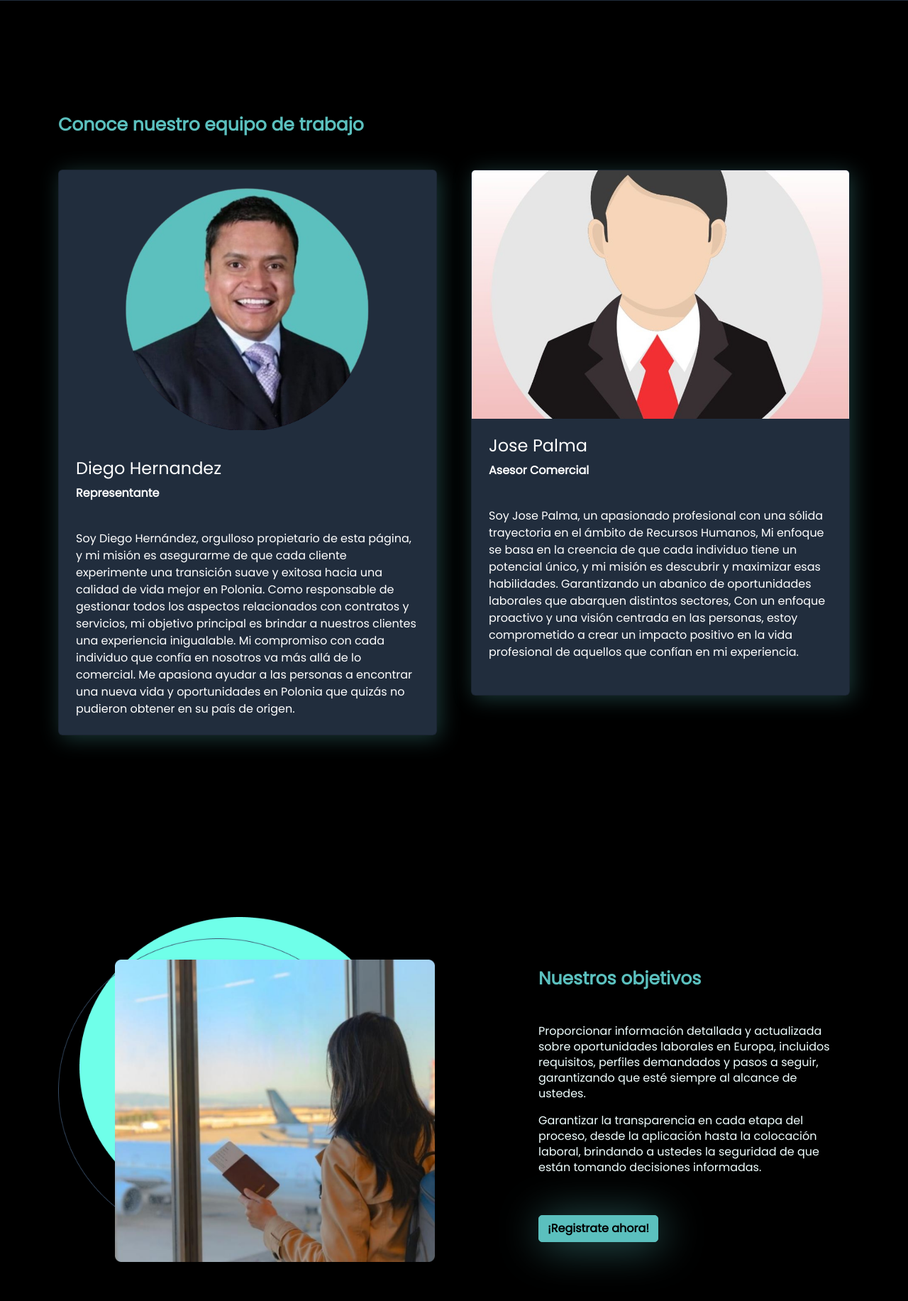
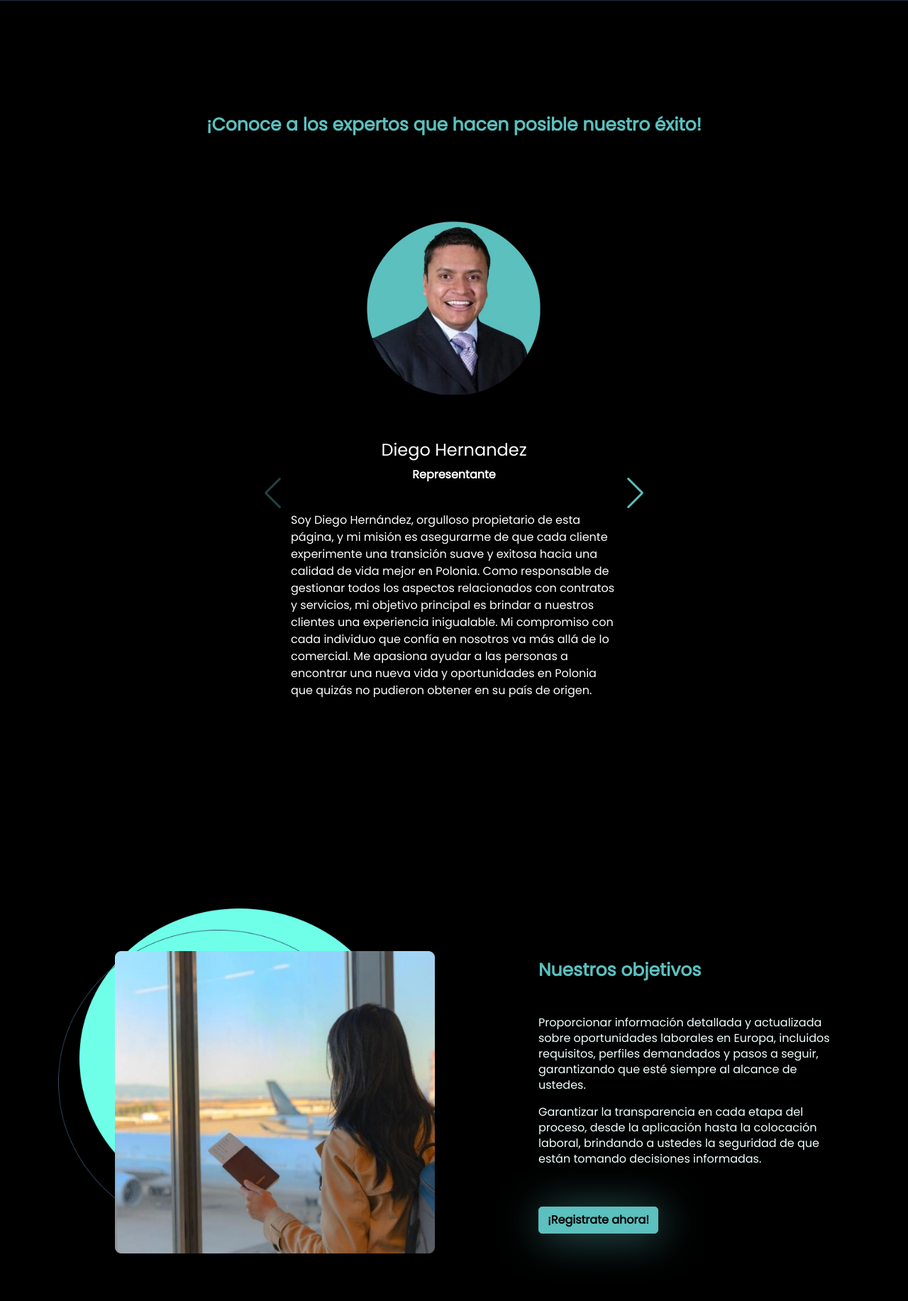
Before and after one commit to dondiegorada/opengatesinternational, a PHP site: page /nosotros.php in a window 1280 px wide. Shown: the part 1130-2963 px from the top of the page at 71% size. Run offline with PHP 8.4, Linux system fonts and the light colour scheme; some web fonts are replaced.

Commit message:
Feat: Se agrega nueva caracteristica para mostrar perfiles de la organización

```diff
--- a/js/index.js
+++ b/js/index.js
@@ -185,3 +185,14 @@ function save() {
         })
     })
 }
+
+if ( document.getElementsByClassName('mySwiperTeams')[0] ) {
+  console.log('Estamos vivos');
+
+  const swiper = new Swiper(".mySwiperTeams", {
+    navigation: {
+      nextEl: ".swiper-button-next",
+      prevEl: ".swiper-button-prev",
+    },
+  });
+}
--- a/js/webcam.js
+++ b/js/webcam.js
@@ -18,7 +18,7 @@ const getNews = () => {
               const { id, file, title, headline } = data[i];
 
               const html = `
-                <div class="swiper-slide">
+                <div class="swiper-slide swiper-slide-home">
                   <div class="card">
                     <a href="./noticias.php?new=${ title.replaceAll(' ', '-') }">
                       <img src="./media/img/news/${ file }" class="card-img-top object-fit-cover" />
--- a/nosotros.php
+++ b/nosotros.php
@@ -46,7 +46,7 @@
             <div class="tab-content" id="v-pills-tabContent">
               <div class="tab-pane fade show active" id="v-pills-home" role="tabpanel" aria-labelledby="v-pills-home-tab" tabindex="0">
                 <div class="row">
-                  <div class="col-md-6 pl-3">
+                  <div class="col-lg-6 col-md-12 col-sm-12 pl-3">
                     <p class="h6">
                       Facilitar el sueño de una carrera internacional para todo tipo de personas, ofreciendo información precisa, asesoramiento legal integral y apoyo continuo en todo el proceso. Trabajamos incansablemente para simplificar los trámites y proporcionar una experiencia transparente y confiable.
                     </p>
@@ -64,7 +64,7 @@
 
               <div class="tab-pane fade" id="v-pills-profile" role="tabpanel" aria-labelledby="v-pills-profile-tab" tabindex="0">
                 <div class="row">
-                  <div class="col-md-6 pl-3">
+                  <div class="col-lg-6 col-md-12 col-sm-12 pl-3">
                     <p class="h6">
                       Ser la principal plataforma, compañía en América Central y del Sur que empodere a los usuarios brindándoles acceso a oportunidades laborales en Europa. Nos esforzamos por construir un puente confiable y efectivo entre los talentos de la región y las empresas europeas.
                     </p>
@@ -95,16 +95,18 @@
       </section>
 
       <section class="container mt-10">
-        <h3 class="fw-bold text-primary mb-5">Conoce nuestro equipo de trabajo</h3>
+        <h3 class="fw-bold text-primary text-center mb-5">¡Conoce a los expertos que hacen posible nuestro éxito!</h3>
 
-        <div class="row row-cols-1 row-cols-md-2 g-5">
-          <div class="col">
+        <!-- Swiper -->
+        <div class="swiper mySwiperTeams">
+          <div class="swiper-wrapper">
+            <div class="swiper-slide swiper-slide-teams">
               <div class="card card-primary">
-              <img src="./media/img/Diego_Hernandez.png" class="object-fit-cover mx-auto my-3" height="350" width="350" alt="...">
+                <img src="./media/img/Diego_Hernandez.png" class="object-fit-cover mx-auto my-3" height="250" width="250" alt="..." />
 
-              <div class="card-body p-4">
-                <h4 class="card-title">Diego Hernandez</h4>
-                <p class="card-text"><strong>Representante</strong></p><br>
+                <div class="card-body p-5">
+                  <h4 class="card-title text-center">Diego Hernandez</h4>
+                  <p class="card-text text-center"><strong>Representante</strong></p><br>
 
                   <p class="card-text">
                     Soy Diego Hernández, orgulloso propietario de esta página, y mi misión es asegurarme de que cada cliente experimente una transición suave y exitosa hacia una calidad de vida mejor en Polonia. Como responsable de gestionar todos los aspectos relacionados con contratos y servicios, mi objetivo principal es brindar a nuestros clientes una experiencia inigualable. Mi compromiso con cada individuo que confía en nosotros va más allá de lo comercial. Me apasiona ayudar a las personas a encontrar una nueva vida y oportunidades en Polonia que quizás no pudieron obtener en su país de origen.
@@ -113,12 +115,12 @@
               </div>
             </div>
 
-          <div class="col">
+            <div class="swiper-slide swiper-slide-teams">
               <div class="card card-primary">
                 <img src="./media/img/man.jpg" class="card-img-top object-fit-cover" height="350" alt="...">
-              <div class="card-body p-4">
-                <h4 class="card-title">Jose Palma</h4>
-                <p class="card-text"><strong>Asesor Comercial</strong></p><br>
+                <div class="card-body p-5">
+                  <h4 class="card-title text-center">Jose Palma</h4>
+                  <p class="card-text text-center"><strong>Talento Humano</strong></p><br>
 
                   <p class="card-text mb-4">
                     Soy Jose Palma, un apasionado profesional con una sólida trayectoria en el ámbito de Recursos Humanos, Mi enfoque se basa en la creencia de que cada individuo tiene un potencial único, y mi misión es descubrir y maximizar esas habilidades. Garantizando un abanico de oportunidades laborales que abarquen distintos sectores, Con un enfoque proactivo y una visión centrada en las personas, estoy comprometido a crear un impacto positivo en la vida profesional de aquellos que confían en mi experiencia.
@@ -127,9 +129,13 @@
               </div>
             </div>
           </div>
+
+          <div class="swiper-button-next"></div>
+          <div class="swiper-button-prev"></div>
+        </div>
       </section>
 
-      <section class="container mt-16">
+      <section class="container mt-8">
         <div class="row justify-content-center">
           <div class="col-md-5">
             <div class="position-relative h-sm-30">
@@ -191,6 +197,7 @@
     <script src="./librerias/popper.min.js"></script>
     <script src="./librerias/sweetalert2/dist/sweetalert2.js"></script>
     <script src="./librerias/wow/dist/wow.min.js"></script>
-    <script src="./js/index.js"></script>
+    <script src="https://cdn.jsdelivr.net/npm/swiper@11/swiper-bundle.min.js"></script>
+    <script src="./js/index.js?v=<?php echo rand(1, 1000); ?>"></script>
   </body>
 </html>
--- a/styles/styles.css
+++ b/styles/styles.css
@@ -169,8 +169,7 @@ h3, .h3 {
 }
 
 .card-primary {
-  background-color: #3A506B91;
-  box-shadow: 4px 4px 30px 0px #5BC0BE4D;
+  background-color: transparent;
   color: #FFFFFF;
 }
 
@@ -241,30 +240,47 @@ h3, .h3 {
   padding-bottom: 50px;
 }
 
-.swiper-slide {
+.swiper-slide-home {
   background-position: center;
   background-size: cover;
   width: 380px;
   height: auto;
 }
 
-.swiper-slide > .card {
+.swiper-slide-home > .card {
   background: linear-gradient(180deg, #3A506B 0%, rgba(91, 192, 190, 0.65) 100%);
   border-radius: 10px;
   color: aliceblue;
 }
 
-.swiper-slide > .card > .card-body {
+.swiper-slide-home > .card > .card-body {
   background: linear-gradient(180deg, #3A506B 0%, rgba(91, 192, 190, 0.65) 100%);
   border-bottom-left-radius: 10px;
   border-bottom-right-radius: 10px;
   text-align: center;
 }
 
-.swiper-slide img {
+.swiper-slide-home img {
   display: block;
   width: 100%;
   height: 198px;
+}
+
+.mySwiperTeams {
+  width: 50%;
+  height: 100%;
+}
+
+.swiper-slide-teams {
+  background-position: center;
+  background-size: cover;
+  display: flex;
+  height: auto;
+  width: 480px;
+}
+
+.swiper-button-next, .swiper-button-prev {
+  color: #5BC0BE;
 }
 
 .navbar-toggler {
@@ -525,6 +541,14 @@ h3, .h3 {
     top: 170px;
   }
 
+  .mySwiperTeams{
+    width: 100%;
+  }
+
+  .d-none-sm {
+    display: none;
+  }
+
   .p-5 {
     padding: 15px !important;
   }
```
Lines whose indentation alone changed are shown as unchanged.
